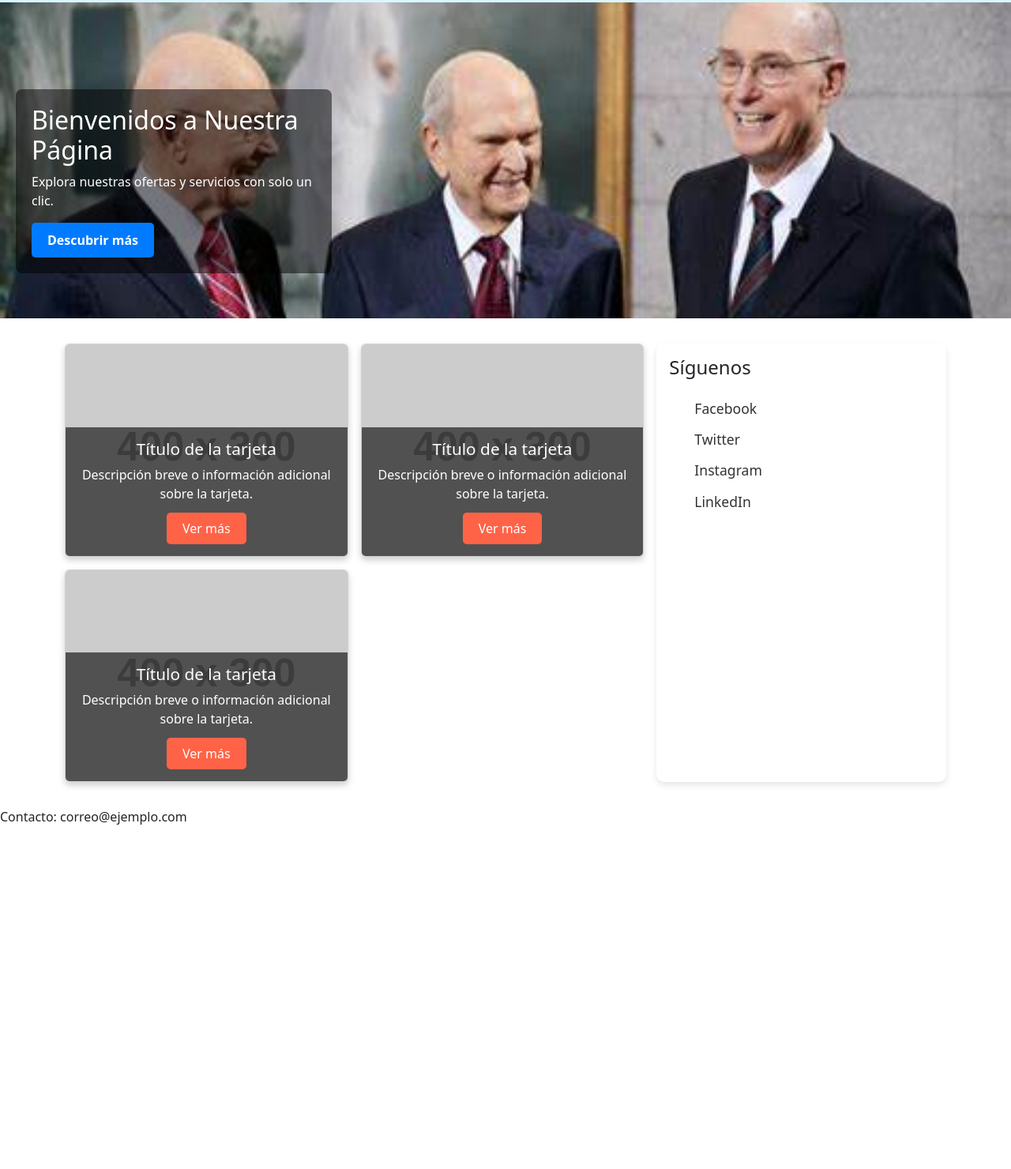
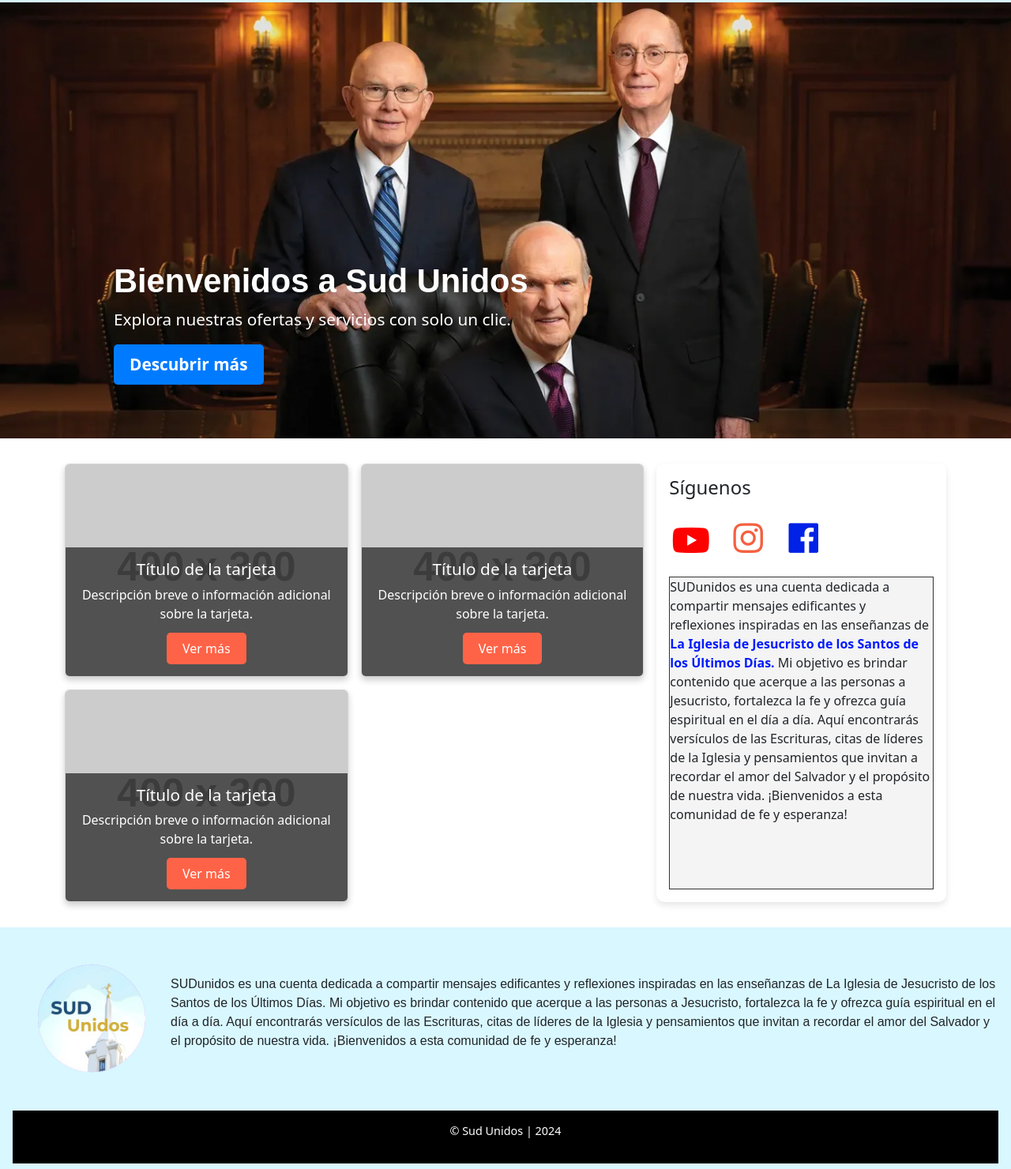
Before and after one commit to RodrigoFernandez1/SudUnidos, a website: page index.html in a window 1280 px wide. Shown: the part 160-1640 px from the top of the page at 79% size. Before the commit the page ends 1222 px from the top, so only its background shows below. Drawn offline with nearby package versions, Linux system fonts and the light colour scheme; placeholder pictures from the web are drawn by us.

Commit message:
añadiendo nuevo estilos(aside, fooder)

```diff
--- a/Componentes Css/main.css
+++ b/Componentes Css/main.css
@@ -43,7 +43,7 @@
 
 .imagen-texto-boton {
   position: relative;
-  background-image: url("/img/principal/OIP.jpg");
+  background-image: url("/img/principal/presidencia.webp");
   background-size: cover;
   background-position: center;
   padding: 100px 20px 3em;
@@ -54,12 +54,20 @@
 }
 
 .imagen-texto-boton .contenido {
-  max-width: 400px;
-  background: rgba(0, 0, 0, 0.5);
+  max-width: 900px;
+  /*background: rgba(0, 0, 0, 0.5);*/
   padding: 20px;
   border-radius: 8px;
+  margin-left: 5em;
+  margin-top: 10em;
+  font-size: 1.3em;
 }
 
+.imagen-texto-boton h2 {
+  font-weight: 700;
+  font-size: 2em;
+  font-family: "Ensign:Sans", Arial, "noto sans", sans-serif;
+}
 .imagen-texto-boton button {
   background-color: #007bff;
   color: white;
@@ -159,7 +167,7 @@
   list-style: none;
 }
 
-.social-section ul li {
+.social-section ul a li {
   margin-bottom: 0.8em;
 }
 
@@ -174,13 +182,74 @@
   color: #ff4500;
 }
 
+/* iconos de redes */
+.social-icons {
+  list-style: none;
+  display: flex;
+  justify-content: center; /* Centra los íconos dentro de la lista */
+  gap: 20px; /* Espaciado entre los íconos */
+  padding: 0;
+}
+
+.custom-card {
+  padding: 1px;
+  background-color: #f4f4f4; /* Gris claro */
+  border: 1px solid #333; /* Borde oscuro */
+}
+.custom-card-text {
+  color: #333;
+}
+
+footer {
+  width: 100%;
+  padding: 1rem;
+  background-color: #d9f7ff;
+}
+
+.footer-preset {
+  display: flex;
+  flex-direction: column;
+  align-items: center;
+  margin-bottom: 1rem;
+}
+
+.footer-preset img {
+  max-width: 100%;
+  height: auto;
+}
+
+.footer-preset p {
+  font-family: "Ensign:Sans", Arial, "noto sans";
+}
+
+.fooder-derecho {
+  background-color: #000;
+  color: #fff;
+  text-align: center;
+  padding: 1em;
+  margin: 0;
+  font-size: 0.9rem;
+}
+
+/* Responsividad de fooder*/
+@media (min-width: 576px) {
+  .footer-preset {
+    flex-direction: row; /* En dispositivos grandes, cambia a fila */
+    justify-content: center; /* Centrado de los elementos en fila */
+  }
+
+  .footer-preset img {
+    max-width: 200px; /* Limitar el tamaño de la imagen en dispositivos grandes */
+  }
+}
+
 /* Responsive */
 @media (max-width: 768px) {
   .container {
-    grid-template-columns: 1fr; /* Una sola columna */
+    grid-template-columns: 1fr;
   }
 
   main {
-    grid-template-columns: 1fr; /* Tarjetas en una sola columna en móviles */
+    grid-template-columns: 1fr;
   }
 }
--- /dev/null
+++ b/Componentes js/strings.js
@@ -0,0 +1,3 @@
+document.querySelector(".card-button").addEventListener("click", () => {
+  alert("¡Botón de la tarjeta presionado!");
+});
--- a/index.html
+++ b/index.html
@@ -8,7 +8,8 @@
     <link rel="stylesheet" href="Componentes Css/main.css">
     <link href="https://maxcdn.bootstrapcdn.com/bootstrap/5.3.0/css/bootstrap.min.css" rel="stylesheet">
     <link href="https://cdnjs.cloudflare.com/ajax/libs/font-awesome/6.0.0-beta3/css/all.min.css" rel="stylesheet">
-
+    <link href="https://cdn.jsdelivr.net/npm/bootstrap-icons/font/bootstrap-icons.css" rel="stylesheet">
+    <link href='https://unpkg.com/boxicons@2.1.4/css/boxicons.min.css' rel='stylesheet'>
 </head>
 
 <body>
@@ -29,7 +30,7 @@
 
     <section class="imagen-texto-boton">
         <div class="contenido">
-            <h2>Bienvenidos a Nuestra Página</h2>
+            <h2>Bienvenidos a Sud Unidos</h2>
             <p>Explora nuestras ofertas y servicios con solo un clic.</p>
             <button>Descubrir más</button>
         </div>
@@ -67,18 +68,41 @@
 
         <aside class="social-section">
             <h2>Síguenos</h2>
-            <ul>
-                <li><a href="#">Facebook</a></li>
-                <li><a href="#">Twitter</a></li>
-                <li><a href="#">Instagram</a></li>
-                <li><a href="#">LinkedIn</a></li>
+            <ul class="social-icons">
+                <a href=""><i class='bx bxl-youtube' style='color:#ff0000; font-size: 55px;'></i></a>
+                <a href=""><i class='bx bxl-instagram' style='color:#f56040; font-size: 50px;'></i></a>
+                <a href=""><i class='bx bxl-facebook-square' style='color:#0021e6; font-size: 50px;'></i></a>
             </ul>
+
+            <div class="custom-card card-body">
+                <p class="card-text">SUDunidos es una cuenta dedicada a compartir mensajes edificantes y reflexiones
+                    inspiradas en las
+                    enseñanzas de <span class="fw-bold">La Iglesia de Jesucristo de los Santos de los Últimos
+                        Días.</span> Mi objetivo
+                    es brindar contenido que acerque a las personas a Jesucristo, fortalezca la fe y ofrezca guía
+                    espiritual en el día a día. Aquí encontrarás versículos de las Escrituras, citas de líderes de la
+                    Iglesia y pensamientos que invitan a recordar el amor del Salvador y el propósito de nuestra vida.
+                    ¡Bienvenidos a esta comunidad de fe y esperanza!</p>
+            </div>
         </aside>
     </div>
 
     <footer>
-        <p>Contacto: correo@ejemplo.com</p>
+        <section class="footer-preset">
+            <img src="/img/Fooder/SUD-removebg-preview.png" alt="">
+            <p>SUDunidos es una cuenta dedicada a compartir mensajes edificantes y reflexiones inspiradas en las
+                enseñanzas de La Iglesia de Jesucristo de los Santos de los Últimos Días. Mi objetivo es brindar
+                contenido que acerque a las personas a Jesucristo, fortalezca la fe y ofrezca guía espiritual en el día
+                a día. Aquí encontrarás versículos de las Escrituras, citas de líderes de la Iglesia y pensamientos que
+                invitan a recordar el amor del Salvador y el propósito de nuestra vida. ¡Bienvenidos a esta comunidad de
+                fe y esperanza!</p>
+        </section>
+        <section class="fooder-derecho">
+            <p>© Sud Unidos | 2024</p>
+        </section>
     </footer>
+
+    <script src="/Componentes js/strings.js"></script>
 </body>
 
 </html>
```
Also changed, not shown: img/Fooder/SUD-removebg-preview.png (added), img/principal/presidencia.webp (added).
